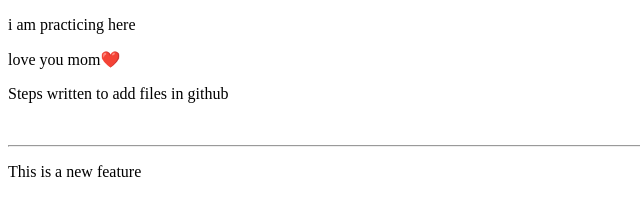
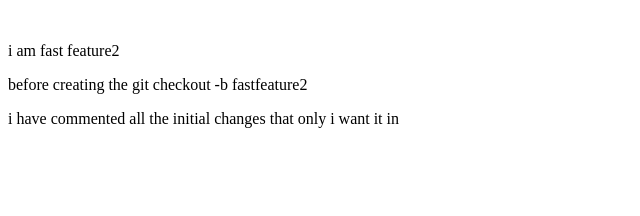
Before and after one commit to omprakash524/PracticeRepo, a plain HTML site: page index.html in a window 1280 px wide. Shown: the whole page, without its empty margins (0-640 px from the left). Drawn offline with Linux system fonts and the light colour scheme.

Commit message:
Added content to fastfeature12

```diff
--- a/index.html
+++ b/index.html
@@ -6,12 +6,16 @@
     <title>Document</title>
 </head>
 <body>
-    <p>i am practicing here</p>
+    <!-- <p>i am practicing here</p>
     <p>love you mom❤️</p>
     <p>Steps written to add files in github</p>
 
     <br>
     <hr>
-    <p>This is a new feature</p>
+    <p>This is a new feature</p> -->
+    <br>
+    <p>i am fast feature2</p>
+    <p>before creating the git checkout -b fastfeature2</p>
+    <p>i have commented all the initial changes that only i want it in</p>
 </body>
 </html>
```
